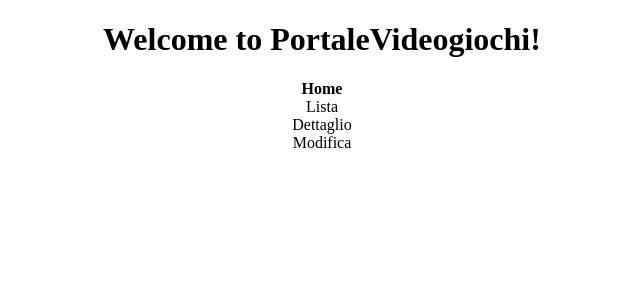
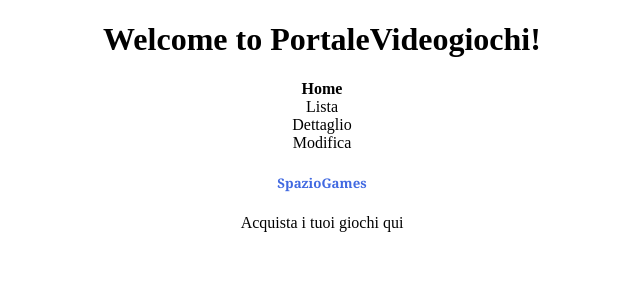
Before and after one commit to Cris2195/PortaleVideogiochi, an Angular app: page / in a window 1280 px wide. Shown: the top 300 px of the page, without its empty margins (318-958 px from the left). Built offline with nearby package versions, Linux system fonts and the light colour scheme.

Commit message:
other change

```diff
--- a/src/app/app.component.html
+++ b/src/app/app.component.html
@@ -7,7 +7,7 @@
     <div [ngSwitch]="idSectionToShow">
 
 
-        <app-home *ngSwitch="1"></app-home>
+        <app-home *ngSwitchCase="1"></app-home>
         <app-game-list *ngSwitchCase="2"></app-game-list>
 
     </div>
--- a/src/app/home/home.component.html
+++ b/src/app/home/home.component.html
@@ -1,5 +1,8 @@
 <div>
+
     <h5>
         SpazioGames</h5>
     <p>Acquista i tuoi giochi qui</p>
+
+
 </div>
--- a/src/app/home/home.component.scss
+++ b/src/app/home/home.component.scss
@@ -1,5 +1,5 @@
 h5 {
     font-weight: bold;
     font-family: Georgia, 'Times New Roman', Times, sans-serif;
-    color: aquamarine;
+    color: royalblue;
 }
```
Also changed, not shown: src/assets/logo.jpg (added).
